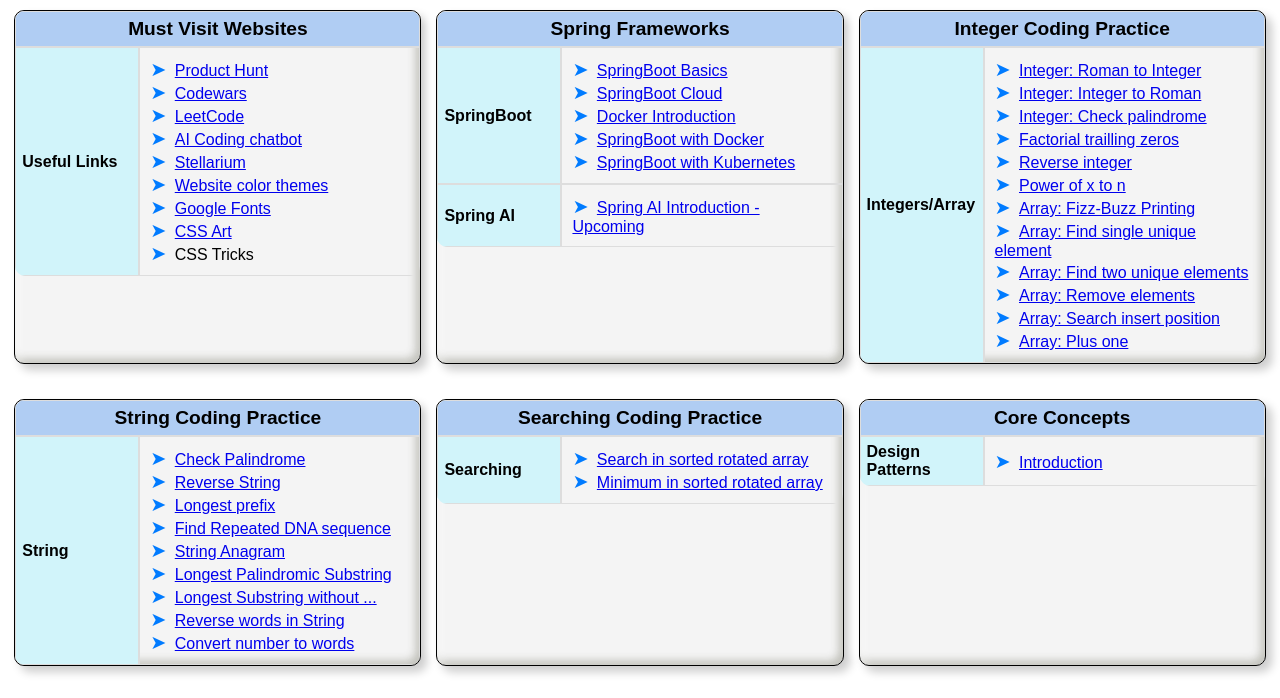
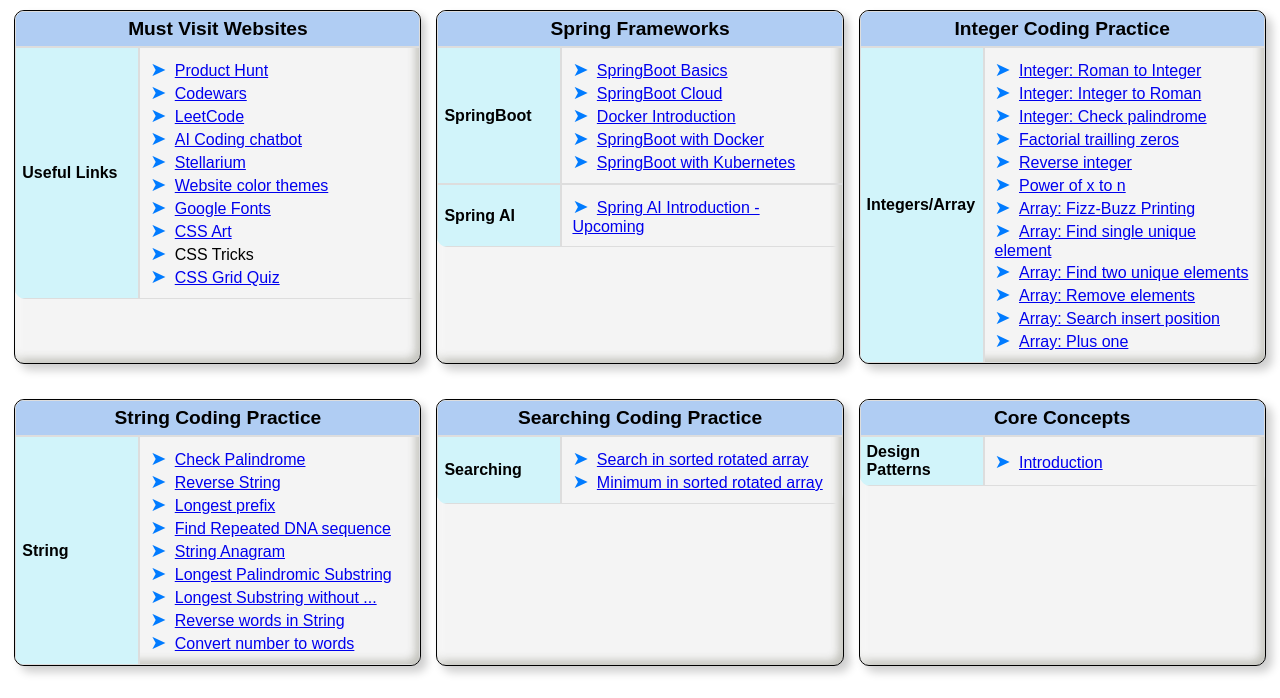
Before and after one commit to SRVivek1/srvivek1.github.io, a plain HTML site: page index.html in a window 1280 px wide. Shown: the part 71-769 px from the top of the page. Drawn offline with Linux system fonts and the light colour scheme.

Commit message:
css grid quiz added

```diff
--- a/index.html
+++ b/index.html
@@ -69,6 +69,7 @@
                             <li><a href="https://fonts.google.com/">Google Fonts</a></li>
                             <li><a href="https://diana-adrianne.com/">CSS Art</a></li>
                             <li><a hred="https://css-tricks.com/guides/">CSS Tricks</a></li>
+                            <li><a href="https://appbrewery.github.io/gridgarden/">CSS Grid Quiz</a></li>
                         </ul>
                     </td>
                 </tr>
```
